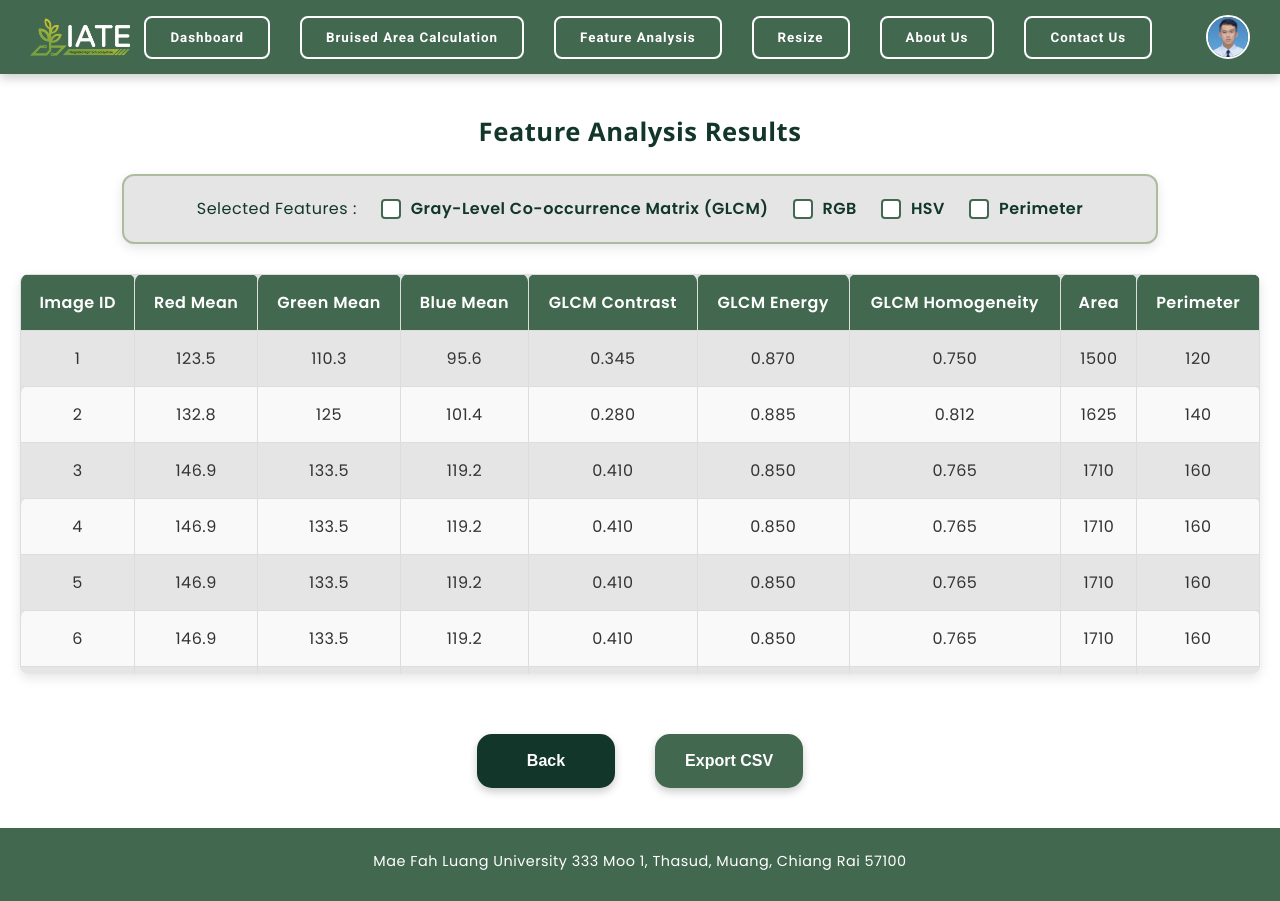
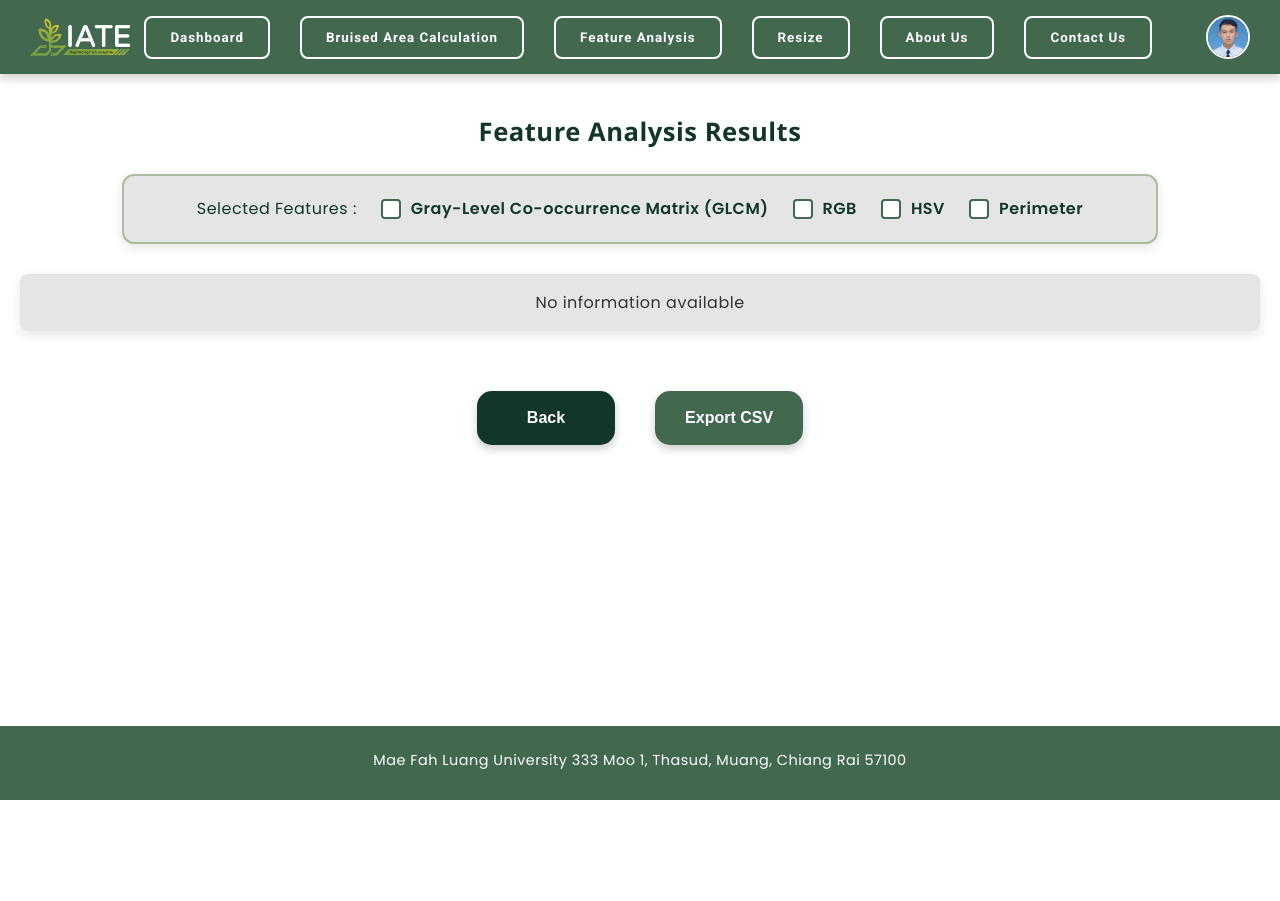
Before and after one commit to 6531503110/mango-bruise-area, a React (Create React App) app: page /featureanalysisresults in a window 1280 px wide. After the commit the page ends 800 px from the top, so only its background shows below. Built offline with nearby package versions, Linux system fonts and the light colour scheme.

Commit message:
update node_moduels and fix show data on talbe in featureanalysisresutls.jsx page

```diff
--- a/src/components/FeatureAnalysisResults/FeatureAnalysisResults.jsx
+++ b/src/components/FeatureAnalysisResults/FeatureAnalysisResults.jsx
@@ -1,4 +1,4 @@
-import React, { useState } from 'react';
+import React, { useState, useEffect } from 'react';
 import { useNavigate } from 'react-router-dom';
 import './FeatureAnalysisResults.css';
 import mangoLogo from '../../assets/Logo_white.png';
@@ -14,6 +14,15 @@ const FeatureAnalysisResults = () => {
         perimeter: true,
     });
 
+    const [data, setData] = useState([]);
+
+    useEffect(() => {
+        const storedFiles = localStorage.getItem('uploadedFiles');
+        if (storedFiles) {
+            setData(JSON.parse(storedFiles));
+        }
+    }, []);
+
     const handleExportFeatureSuccessful = () => navigate('/exportfeaturesuccessful');
     const handleDashboard = () => { navigate('/dashboardpage') }
     const handleFeatureAnalysis = () => { navigate('/featureanalysis') }
@@ -21,18 +30,6 @@ const FeatureAnalysisResults = () => {
     const handleAboutUs = () => navigate("/aboutuspage");
     const handleContactUs = () => navigate("/contactuspage");
     const handleUserProfile = () => navigate("/userprofilepage");
-
-    // Dummy data for the table
-    const data = [
-        { id: 1, red_mean: 123.5, green_mean: 110.3, blue_mean: 95.6, glcm_contrast: 0.345, glcm_energy: 0.870, glcm_homogeneity: 0.750, area: 1500, perimeter: 120 },
-        { id: 2, red_mean: 132.8, green_mean: 125.0, blue_mean: 101.4, glcm_contrast: 0.280, glcm_energy: 0.885, glcm_homogeneity: 0.812, area: 1625, perimeter: 140 },
-        { id: 3, red_mean: 146.9, green_mean: 133.5, blue_mean: 119.2, glcm_contrast: 0.410, glcm_energy: 0.850, glcm_homogeneity: 0.765, area: 1710, perimeter: 160 },
-        { id: 4, red_mean: 146.9, green_mean: 133.5, blue_mean: 119.2, glcm_contrast: 0.410, glcm_energy: 0.850, glcm_homogeneity: 0.765, area: 1710, perimeter: 160 },
-        { id: 5, red_mean: 146.9, green_mean: 133.5, blue_mean: 119.2, glcm_contrast: 0.410, glcm_energy: 0.850, glcm_homogeneity: 0.765, area: 1710, perimeter: 160 },
-        { id: 6, red_mean: 146.9, green_mean: 133.5, blue_mean: 119.2, glcm_contrast: 0.410, glcm_energy: 0.850, glcm_homogeneity: 0.765, area: 1710, perimeter: 160 },
-        { id: 7, red_mean: 146.9, green_mean: 133.5, blue_mean: 119.2, glcm_contrast: 0.410, glcm_energy: 0.850, glcm_homogeneity: 0.765, area: 1710, perimeter: 160 },
-        // Add more rows as needed
-    ];
 
     const handleCheckboxChange = (feature) => {
         setChecked((prevChecked) => ({
@@ -103,6 +100,7 @@ const FeatureAnalysisResults = () => {
 
                 {/* Table */}
                 <div className="results-table">
+                    {data.length > 0 ? (
                         <table>
                             <thead>
                                 <tr>
@@ -120,19 +118,22 @@ const FeatureAnalysisResults = () => {
                             <tbody>
                                 {data.map(row => (
                                     <tr key={row.id}>
-                                    <td>{row.id}</td>
-                                    <td>{row.red_mean}</td>
-                                    <td>{row.green_mean}</td>
-                                    <td>{row.blue_mean}</td>
-                                    <td>{row.glcm_contrast.toFixed(3)}</td>
-                                    <td>{row.glcm_energy.toFixed(3)}</td>
-                                    <td>{row.glcm_homogeneity.toFixed(3)}</td>
-                                    <td>{row.area}</td>
-                                    <td>{row.perimeter}</td>
+                                        <td>{row.name}</td>
+                                        <td>{row.red_mean || '-'}</td>
+                                        <td>{row.green_mean || '-'}</td>
+                                        <td>{row.blue_mean || '-'}</td>
+                                        <td>{row.glcm_contrast ? row.glcm_contrast.toFixed(3) : '-'}</td>
+                                        <td>{row.glcm_energy ? row.glcm_energy.toFixed(3) : '-'}</td>
+                                        <td>{row.glcm_homogeneity ? row.glcm_homogeneity.toFixed(3) : '-'}</td>
+                                        <td>{row.area || '-'}</td>
+                                        <td>{row.perimeter || '-'}</td>
                                     </tr>
                                 ))}
                             </tbody>
                         </table>
+                    ) : (
+                        <p>No information available</p>
+                    )}
                 </div>
 
                 {/* Actions */}
```
Lines whose indentation alone changed are shown as unchanged.
